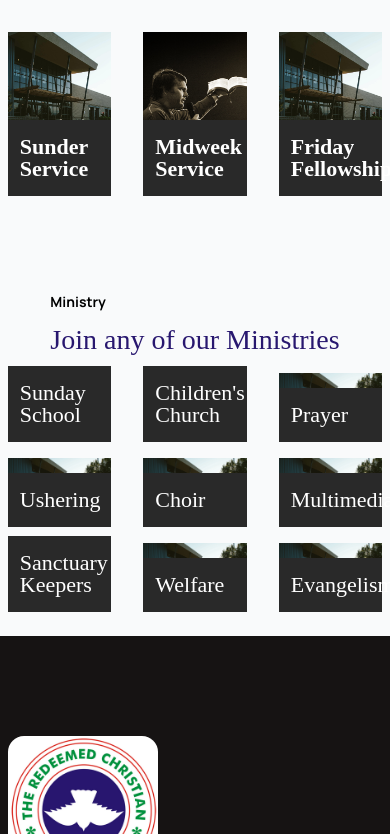
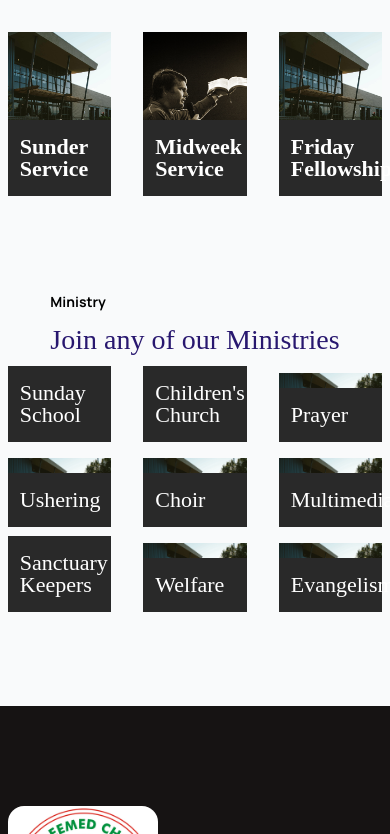
Before and after one commit to Omobayode6/house_of_praise, a React (Vite) app: page / in a window 390 px wide. Shown: the part 2894-3728 px from the top of the page. Built offline with nearby package versions, Linux system fonts and the light colour scheme.

Commit message:
Add ministry section

```diff
--- a/src/pages/Home.tsx
+++ b/src/pages/Home.tsx
@@ -15,7 +15,7 @@
 const Home = () => {
   const [open, setOpen] = useState(false)
   return (
-    <div className='bg-[#F9FAFB] py-[80px] '>
+    <div className='bg-[#F9FAFB] pt-[80px] '>
       <Header/>
       <main>
         {/* slider */}
@@ -95,7 +95,7 @@
             </div>
 
             {/* Ministries */}
-            <div className="bg-[#F9FAFB] flex flex-col md:flex-row justify-center items-center">
+            <div className="bg-[#F9FAFB] flex flex-col md:flex-row justify-center items-center mb-[70px]">
               <div className='mb-4 md:mb-0 md:w-[300px] h-full md:bg-[#e4655f] flex flex-col justify-center'>
                 <div className='md:max-w-[250px] mx-auto'>
                   <p className="text-[14px] text-black font-bold mb-2">Ministry</p>
```
